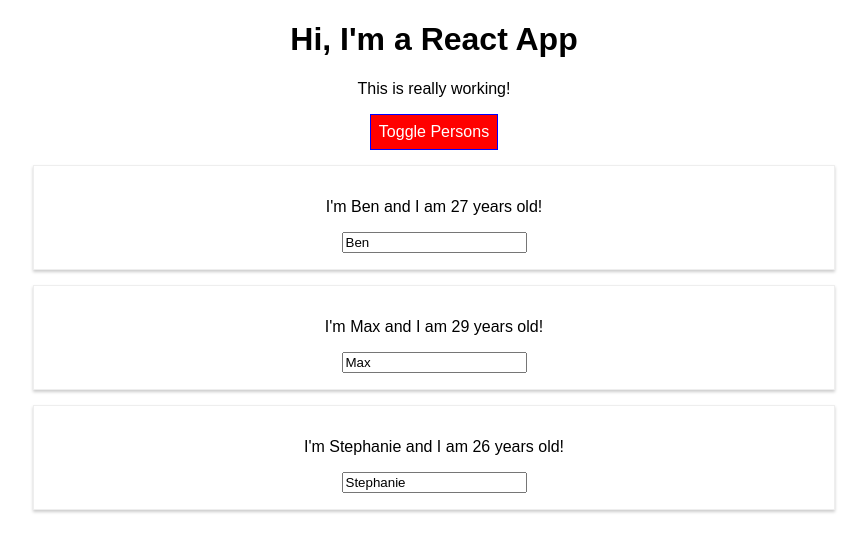
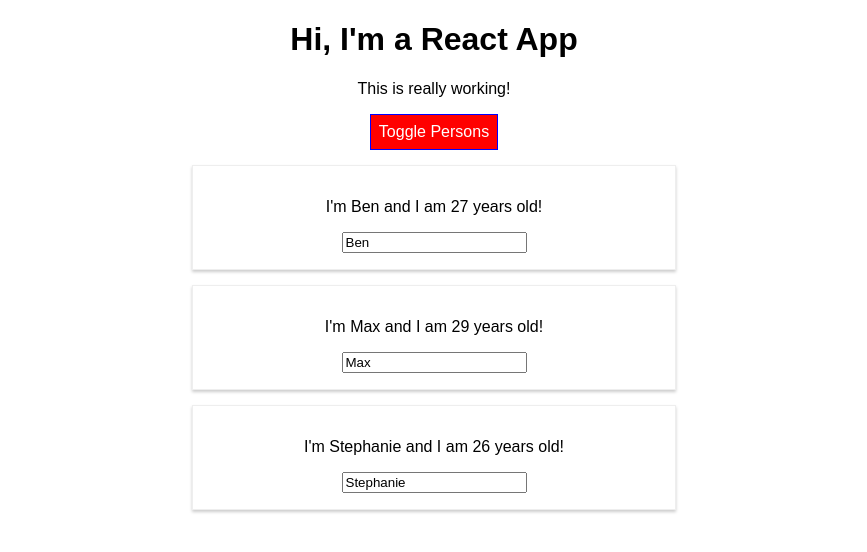
Before and after one commit to benjamin-karami/react-complete-guide, a React (Create React App) app: page / in a window 1280 px wide. Both pictures are taken after a click on the button "Toggle Persons". Shown: the top 552 px of the page, without its empty margins (206-1073 px from the left). Built offline with nearby package versions, Linux system fonts and the light colour scheme.

Commit message:
file 5 video 6

```diff
--- a/package.json
+++ b/package.json
@@ -3,6 +3,7 @@
   "version": "0.1.0",
   "private": true,
   "dependencies": {
+    "radium": "^0.26.0",
     "react": "^16.9.0",
     "react-dom": "^16.9.0",
     "react-scripts": "1.1.5"
--- a/src/App.js
+++ b/src/App.js
@@ -1,6 +1,7 @@
 import React, { Component } from "react";
 import "./App.css";
 import Person from "./Person/Person";
+import Radium, { StyleRoot } from "radium";
 
 class App extends Component {
   state = {
@@ -50,7 +51,11 @@
       font: "inherit",
       border: "1px solid blue",
       padding: "8px",
-      cursor: "Pointer"
+      cursor: "Pointer",
+      ":hover": {
+        backgroundColor: "lightgreen",
+        color: "#000"
+      }
     };
 
     let persons = null;
@@ -72,6 +77,10 @@
         </div>
       );
       style.backgroundColor = "red";
+      style[":hover"] = {
+        backgroundColor: "salmon",
+        color: "#000"
+      };
     }
 
     const classes = [];
@@ -90,6 +99,7 @@
     }
 
     return (
+      <StyleRoot>
         <div className="App">
           <h1>Hi, I'm a React App</h1>
           <p className={classes.join(" ")}>This is really working!</p>
@@ -98,8 +108,9 @@
           </button>
           {persons}
         </div>
+      </StyleRoot>
     );
   }
 }
 
-export default App;
+export default Radium(App);
--- a/src/Person/Person.jsx
+++ b/src/Person/Person.jsx
@@ -1,9 +1,16 @@
 import React from "react";
 import "./Person.css";
+import Radium from "radium";
 
 const person = props => {
+  const style = {
+    "@media (min-width: 500px)": {
+      width: "450px"
+    }
+  };
+
   return (
-    <div className="Person">
+    <div className="Person" style={style}>
       <p onClick={props.click}>
         I'm {props.name} and I am {props.age} years old!
       </p>
@@ -13,4 +20,4 @@
   );
 };
 
-export default person;
+export default Radium(person);
```
Also changed, not shown: 1 other file (tests, documents, lock files or other folders). Lines whose indentation alone changed are shown as unchanged.
